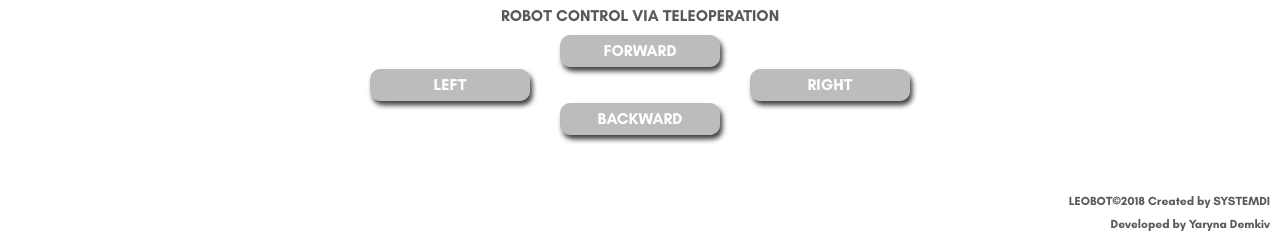
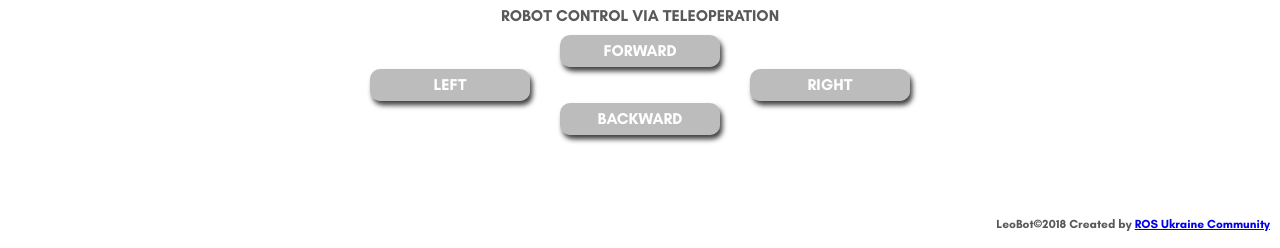
Before and after one commit to ros-ukraine/leobot, a website: page leobot_web_server/web_content/index.html in a window 1280 px wide. Shown: the part 552-800 px from the top of the page. Drawn offline with Linux system fonts and the light colour scheme.

Commit message:
Update the credit notice as specified in issue #43

```diff
--- a/leobot_web_server/web_content/index.html
+++ b/leobot_web_server/web_content/index.html
@@ -70,7 +70,7 @@
         </div>
     </main>
     <footer>
-        <p>LEOBOT©2018 Created by SYSTEMDI <br>Developed by Yaryna Demkiv</p>
+        <p>LeoBot©2018 Created by <a href="https://github.com/ros-ukraine" target="_blank">ROS Ukraine Community</a></p>
     </footer>
 </body>
 </html>
```
